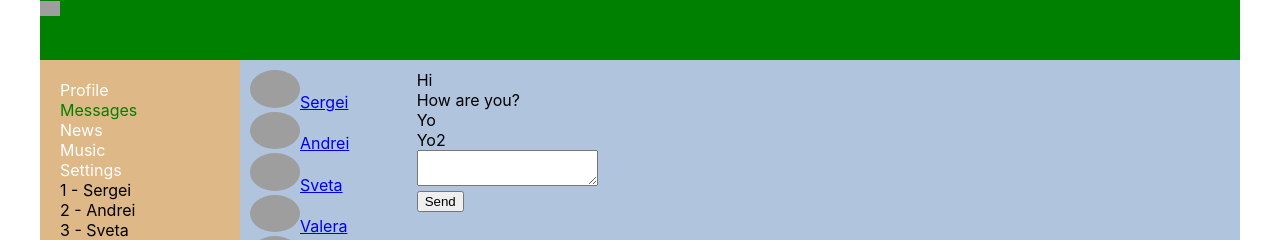
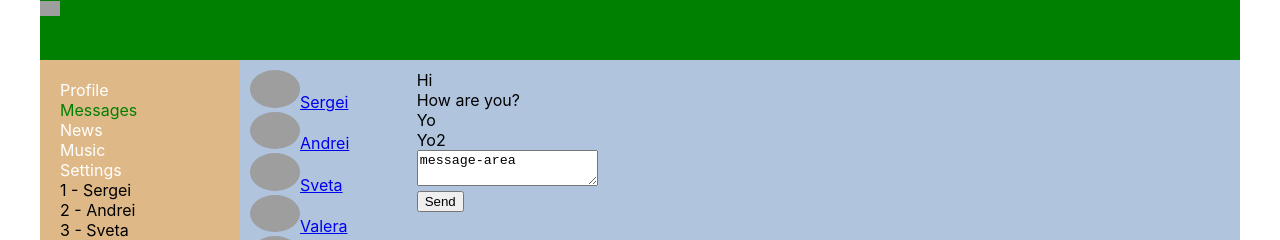
Before and after one commit to webflyx/social_network_react, a React (Create React App) app: page /dialogs in a window 1280 px wide. Shown: the top 240 px of the page. Built offline with nearby package versions, Linux system fonts and the light colour scheme; grey boxes are pictures that could not be loaded.

Commit message:
add reducer (41)

```diff
--- a/src/App.js
+++ b/src/App.js
@@ -17,8 +17,8 @@ function App(props) {
         <Header />
         <Nav friendDatabase={props.appState.sidebar.friendsData} />
         <div className="app-wrapper-content">
-          <Route path="/dialogs" render={() => <Dialogs dialogsData={props.appState.messagePage.dialogsData} messageData={props.appState.messagePage.messageData} />} />
-          <Route path="/profile" render={() => <Profile postData={props.appState.profilePage.postData} dispatch={props.dispatch} newPostText={props.appState.profilePage.newPostText} />} />
+          <Route path="/dialogs" render={() => <Dialogs dialogsData={props.appState.messagePage.dialogsData} dispatch={props.dispatch} messageData={props.appState.messagePage.messageData} newMessageText={props.appState.messagePage.newMessageText} />} />
+          <Route path="/profile" render={() => <Profile postData={props.appState.profilePage.postData} dispatch={props.dispatch} newPostText={props.appState.profilePage.newPostText} newMessageText={props.newMessageText} />} />
           <Route path="/news" render={() => <News />} />
           <Route path="/music" render={() => <Music />} />
           <Route path="/settings" render={() => <Settings />} />
--- a/src/components/Dialogs/Dialogs.jsx
+++ b/src/components/Dialogs/Dialogs.jsx
@@ -3,6 +3,7 @@ import s from "./Dialogs.module.css";
 import Message from "./Message/Message";
 import DialogItem from "./DialogItem/DialogItem";
 import { createRef } from "react";
+import { addMessageActionCreater, updateNewMessageTextActionCreater } from "../../redux/state";
 
 function Dialogs(props) {
   let DialogsElement = props.dialogsData.map((dialog) => <DialogItem name={dialog.name} id={dialog.id} ava={dialog.avatar} />);
@@ -11,9 +12,15 @@ function Dialogs(props) {
 
   let newMessageEl = React.createRef();
 
-  let addMessage = () => {
-    let text = newMessageEl.current.value;
-    alert(text);
+
+  let addMessageFn = () => {
+    props.dispatch(addMessageActionCreater());
+  };
+
+  let onMessageChange = (e) => {
+
+    let text = e.target.value;
+    props.dispatch(updateNewMessageTextActionCreater(text));
   };
 
   return (
@@ -22,10 +29,10 @@ function Dialogs(props) {
       <div className={s.messages}>
         {messageElement}
         <div>
-          <textarea ref={newMessageEl}></textarea>
+          <textarea placeholder="Enter message" onChange={onMessageChange} value={props.newMessageText}></textarea>
         </div>
         <div>
-          <button onClick={addMessage}>Send</button>
+          <button onClick={addMessageFn}>Send</button>
         </div>
       </div>
     </div>
--- a/src/components/Profile/MyPosts/MyPosts.jsx
+++ b/src/components/Profile/MyPosts/MyPosts.jsx
@@ -17,6 +17,7 @@ function MyPosts(props) {
   let onPostChange = () => {
     let text = newPostElement.current.value;
     props.dispatch(updateNewPostTextActionCreater(text));
+
   };
 
   return (
--- /dev/null
+++ b/src/redux/dialogs-reducer.js
@@ -0,0 +1,25 @@
+const ADD_MESSAGE = "ADD-MESSAGE";
+const UPDATE_NEW_MESSAGE_TEXT = "UPDATE-NEW-MESSAGE-TEXT";
+
+const dialogsReducer = (state, action) => {
+  switch (action.type) {
+    case ADD_MESSAGE:
+      let newMessage = {
+        id: 5,
+        message: state.newMessageText,
+      };
+
+      state.messageData.push(newMessage);
+      state.newMessageText = "";
+      return state;
+
+    case UPDATE_NEW_MESSAGE_TEXT:
+      state.newMessageText = action.updNewMessage;
+      return state;
+
+    default:
+      return state;
+  }
+};
+
+export default dialogsReducer;
--- /dev/null
+++ b/src/redux/profile-reducer.js
@@ -0,0 +1,25 @@
+const ADD_POST = "ADD-POST";
+const UPDATE_NEW_POST_TEXT = "UPDATE-NEW-POST-TEXT";
+
+const profileReducer = (state, action) => {
+  switch (action.type) {
+    case ADD_POST:
+      let newPost = {
+        id: 5,
+        message: state.newPostText,
+        likeCount: 0,
+      };
+      state.postData.push(newPost);
+      state.newPostText = "";
+      return state;
+
+    case UPDATE_NEW_POST_TEXT:
+      state.newPostText = action.updNewText;
+      return state;
+
+    default:
+      return state;
+  }
+};
+
+export default profileReducer;
--- /dev/null
+++ b/src/redux/sidebar-reducer.js
@@ -0,0 +1,5 @@
+const sidebarReducer = (state, action) => {
+  return state;
+};
+
+export default sidebarReducer;
--- a/src/redux/state.js
+++ b/src/redux/state.js
@@ -1,5 +1,11 @@
+import dialogsReducer from "./dialogs-reducer";
+import profileReducer from "./profile-reducer";
+import sidebarReducer from "./sidebar-reducer";
+
 const ADD_POST = "ADD-POST";
 const UPDATE_NEW_POST_TEXT = "UPDATE-NEW-POST-TEXT";
+const ADD_MESSAGE = "ADD-MESSAGE";
+const UPDATE_NEW_MESSAGE_TEXT = "UPDATE-NEW-MESSAGE-TEXT";
 
 let store = {
   _state: {
@@ -27,6 +33,7 @@ let store = {
         { id: 3, message: "Yo" },
         { id: 4, message: "Yo2" },
       ],
+      newMessageText: "message-area",
     },
     sidebar: {
       friendsData: [
@@ -49,21 +56,11 @@ let store = {
   },
 
   dispatch(action) {
-    // {type: "ADD-POST"}
-    if (action.type === "ADD-POST") {
-      let newPost = {
-        id: 5,
-        message: this._state.profilePage.newPostText,
-        likeCount: 0,
-      };
+    this._state.profilePage = profileReducer(this._state.profilePage, action);
+    this._state.messagePage = dialogsReducer(this._state.messagePage, action);
+    this._state.sidebar = sidebarReducer(this._state.sidebar, action);
 
-      this._state.profilePage.postData.push(newPost);
-      this._state.profilePage.newPostText = "";
-      this._callSubscribe(this._state);
-    } else if (action.type === "UPDATE-NEW-POST-TEXT") {
-      this._state.profilePage.newPostText = action.updNewText;
-      this._callSubscribe(this._state);
-    }
+    this._callSubscribe(this._state);
   },
 };
 
@@ -80,6 +77,19 @@ export const updateNewPostTextActionCreater = (text) => {
   };
 };
 
+export const addMessageActionCreater = () => {
+  return {
+    type: ADD_MESSAGE,
+  };
+};
+
+export const updateNewMessageTextActionCreater = (text) => {
+  return {
+    type: UPDATE_NEW_MESSAGE_TEXT,
+    updNewMessage: text,
+  };
+};
+
 export default store;
 
 window.store = store;
```
